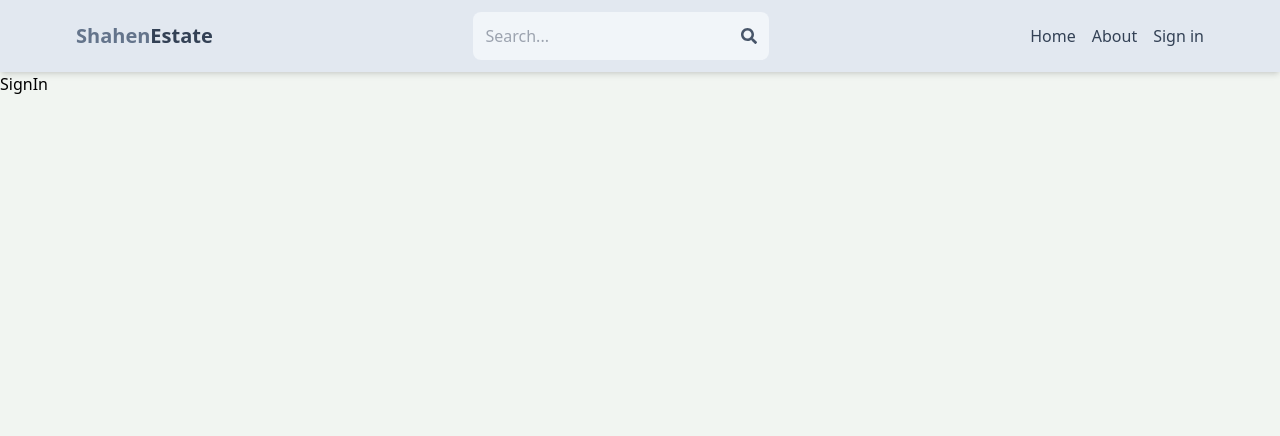
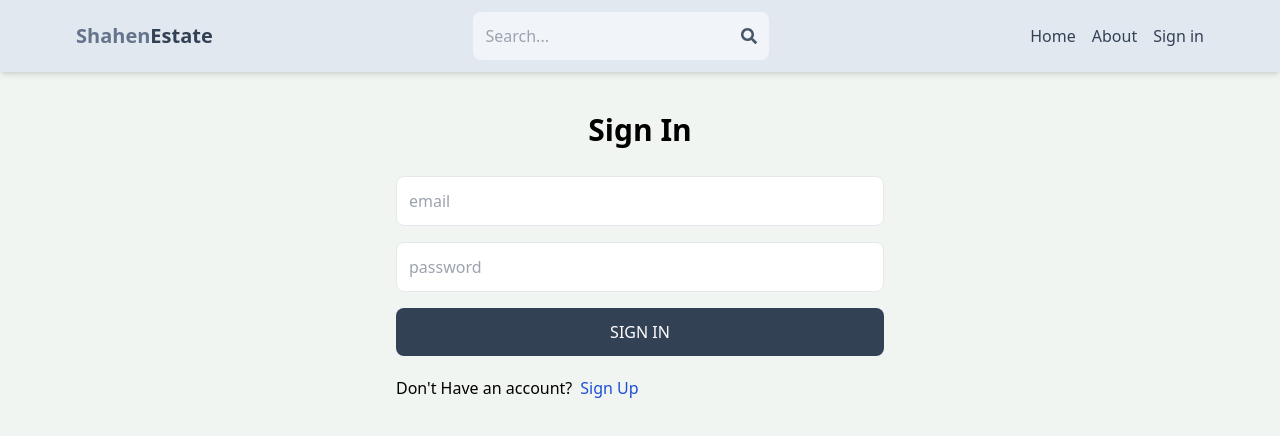
Before and after one commit to surfershahen/estate-app, a React (Vite) app in the folder client/: page /sign-in in a window 1280 px wide. Shown: the top 436 px of the page. Built offline with nearby package versions, Linux system fonts and the light colour scheme.

Commit message:
"complete sign in page functionality"

```diff
--- a/client/src/pages/SignIn.jsx
+++ b/client/src/pages/SignIn.jsx
@@ -1,5 +1,79 @@
-import React from "react";
+import React, { useState } from "react";
+
+import { Link, useNavigate } from "react-router-dom";
 
 export default function SignIn() {
-  return <div>SignIn</div>;
+  const [formData, setFormData] = useState({});
+  const [error, setError] = useState(null);
+  const [loading, setLoading] = useState(false);
+  const navigate = useNavigate();
+  const handleChange = e => {
+    setFormData({
+      ...formData,
+      [e.target.id]: e.target.value,
+    });
+  };
+
+  const handleSubmit = async e => {
+    e.preventDefault();
+    try {
+      setLoading(true);
+      const res = await fetch("/api/auth/signin", {
+        method: "POST",
+        headers: {
+          "Content-Type": "application/json",
+        },
+        body: JSON.stringify(formData),
+      });
+      const data = await res.json();
+      console.log(data);
+      if (data.success === false) {
+        setLoading(false);
+        setError(data.message);
+        return;
+      }
+      setLoading(false);
+      setError(null);
+      navigate("/");
+    } catch (error) {
+      setLoading(false);
+      setError(error.message);
+    }
+  };
+
+  return (
+    <div className="p-3 max-w-lg mx-auto">
+      <h1 className="text-3xl text-center font-semibold my-7">Sign In</h1>
+      <form onSubmit={handleSubmit} className="flex flex-col gap-4">
+        <input
+          type="email"
+          placeholder="email"
+          className="border p-3 rounded-lg"
+          id="email"
+          onChange={handleChange}
+        />
+        <input
+          type="password"
+          placeholder="password"
+          className="border p-3 rounded-lg"
+          id="password"
+          onChange={handleChange}
+        />
+        <button
+          disabled={loading}
+          className="bg-slate-700 text-white p-3 rounded-lg uppercase hover:opacity-95 disabled:opacity-80"
+        >
+          {loading ? "Loading..." : "Sign In"}
+        </button>
+      </form>
+
+      <div className="flex gap-2 mt-5">
+        <p> Don't Have an account?</p>
+        <Link to={"/sign-up"}>
+          <span className="text-blue-700">Sign Up</span>
+        </Link>
+      </div>
+      {error && <p className="text-red-500 mt-5">{error} </p>}
+    </div>
+  );
 }
```
